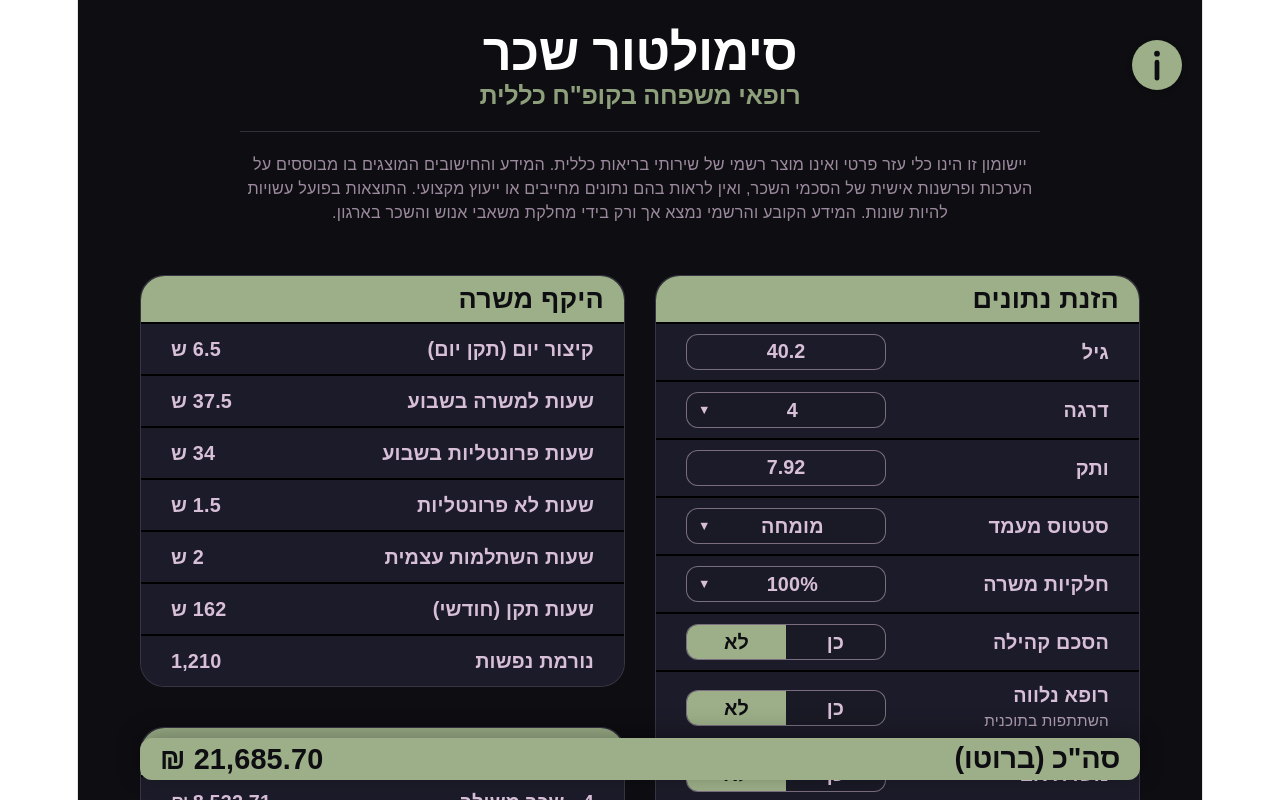
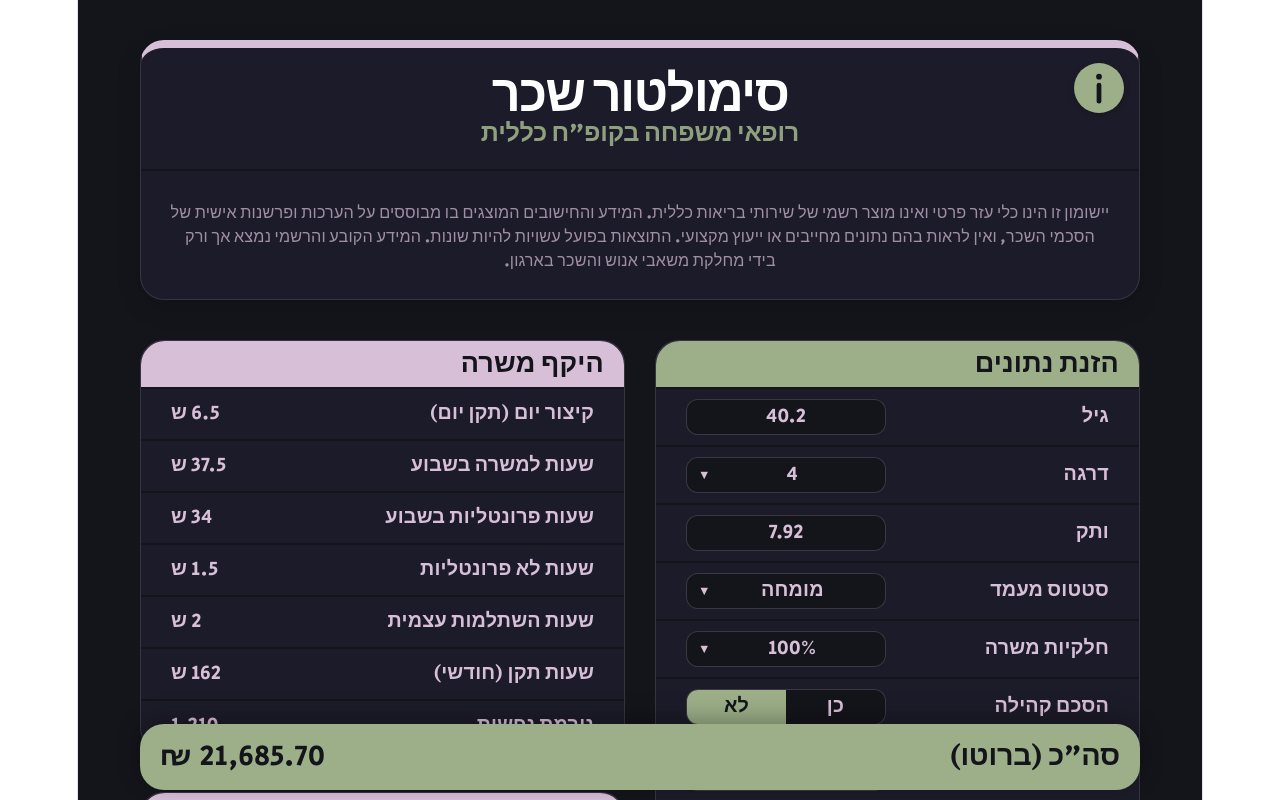
Before and after one commit to ofer952/Doc-Sal-App, a React (Vite) app in the folder physician-salary-simulator/: page / in a window 1280 px wide. Shown: the top 800 px of the page. Built offline with nearby package versions, Linux system fonts and the light colour scheme.

Commit message:
שינוי פונט

```diff
--- a/physician-salary-simulator/src/App.jsx
+++ b/physician-salary-simulator/src/App.jsx
@@ -10,7 +10,7 @@ const Disclaimer = () => (
     fontSize: '0.9rem',
     fontWeight: 'normal',
     color: '#D8BFD8',
-    maxWidth: '800px',
+    maxWidth: '940px',
     lineHeight: '1.5',
     opacity: 0.7
   }}>
@@ -45,9 +45,9 @@ const SegmentedControl = ({ value, onChange, options }) => (
     className="hover-input"
     style={{
       display: 'flex',
-      backgroundColor: '#1A1A26',
+      backgroundColor: '#14141b',
       borderRadius: '12px',
-      border: '1px solid rgba(216, 191, 216, 0.5)',
+      border: '1px solid rgba(216, 191, 216, 0.2)',
       width: '200px',
       height: '36px',
       overflow: 'hidden',
@@ -66,7 +66,7 @@ const SegmentedControl = ({ value, onChange, options }) => (
           justifyContent: 'center',
           cursor: 'pointer',
           backgroundColor: value === opt ? '#9CAF88' : 'transparent',
-          color: value === opt ? '#0D0D12' : '#D8BFD8',
+          color: value === opt ? '#14141b' : '#D8BFD8',
           fontWeight: 'bold',
           fontSize: '1.1rem',
           transition: 'all 0.2s ease',
@@ -95,7 +95,7 @@ const CustomSelect = ({ value, onChange, options }) => {
         onClick={() => setIsOpen(!isOpen)}
         className="hover-input"
         style={{
-          backgroundColor: '#1A1A26',
+          backgroundColor: '#14141b',
           color: '#D8BFD8',
           padding: '0 16px',
           borderRadius: '12px',
@@ -104,7 +104,7 @@ const CustomSelect = ({ value, onChange, options }) => {
           justifyContent: 'space-between',
           alignItems: 'center',
           boxSizing: 'border-box',
-          border: isOpen ? '1px solid #9CAF88' : '1px solid rgba(216, 191, 216, 0.5)',
+          border: isOpen ? '1px solid #9CAF88' : '1px solid rgba(216, 191, 216, 0.2)',
           transition: 'all 0.3s ease',
           width: '100%',
           height: '100%'
@@ -120,9 +120,9 @@ const CustomSelect = ({ value, onChange, options }) => {
           top: 'calc(100% + 5px)',
           left: 0,
           right: 0,
-          backgroundColor: '#15151E',
+          backgroundColor: '#14141b',
           border: '1px solid #9CAF88',
-          borderRadius: '16px',
+          borderRadius: '12px',
           overflow: 'hidden',
           zIndex: 10,
           maxHeight: '220px',
@@ -144,7 +144,7 @@ const CustomSelect = ({ value, onChange, options }) => {
                   cursor: 'pointer',
                   fontWeight: 'bold',
                   fontSize: '1.1rem',
-                  color: hovered === idx ? '#0D0D12' : '#D8BFD8',
+                  color: hovered === idx ? '#14141b' : '#D8BFD8',
                   backgroundColor: hovered === idx ? '#9CAF88' : 'transparent',
                   transition: 'all 0.1s ease'
                 }}
@@ -181,18 +181,18 @@ const InfoButton = ({ onClick }) => {
         transition: 'all 0.3s ease',
         boxShadow: isHovered ? '0 4px 12px rgba(0,0,0,0.3)' : '0 2px 6px rgba(0,0,0,0.2)'
       }}>
-        {/* שימוש ב-SVG כדי לשלוט על אורך הקו של ה-i */}
+
         <svg
           width="20" height="34" /* מידות האייקון בתוך העיגול */
           viewBox="0 0 100 180" /* הגדרת מרחב הציור */
           fill="none"
-          stroke="#0D0D12" /* האייקון נשאר שחור תמיד */
+          stroke="#14141b" /* האייקון נשאר שחור תמיד */
           strokeWidth="25" /* עובי הקו */
           strokeLinecap="round" /* קצוות מעוגלים */
           style={{ transition: 'all 0.3s ease' }}
         >
           {/* הנקודה של ה-i */}
-          <circle cx="50" cy="30" r="15" fill="#0D0D12" stroke="none" />
+          <circle cx="50" cy="30" r="15" fill="#14141b" stroke="none" />
           {/* הגזע הראשי של ה-i, מוארך כלפי מטה */}
           <path d="M50 75 L50 160" />
         </svg>
@@ -214,7 +214,7 @@ const BackButton = ({ onClick }) => {
       onClick={onClick}
     >
       <div style={{
-        width: '50px', height: '50px', borderRadius: '50%', /* הגדלנו את העיגול ל-50px */
+        width: '50px', height: '50px', borderRadius: '50%',
         border: 'none',
         display: 'flex', justifyContent: 'center', alignItems: 'center',
         backgroundColor: isHovered ? '#ffffff' : '#9CAF88',
@@ -223,9 +223,9 @@ const BackButton = ({ onClick }) => {
         transform: isHovered ? 'scale(1.15)' : 'scale(1)'
       }}>
         <svg
-          width="30" height="30" /* הגדלנו את האייקון מ-26 ל-30 */
+          width="30" height="30"
           viewBox="0 0 24 24" fill="none"
-          stroke="#0D0D12"
+          stroke="#14141b"
           strokeWidth="2" strokeLinecap="round" strokeLinejoin="round"
           style={{ transition: 'all 0.3s ease' }}
         >
@@ -511,14 +511,14 @@ export default function App() {
   };
 
   // --- צבעים וסגנונות (הפלטה החדשה) ---
-  const bgMain = '#0D0D12';
+  const bgMain = '#14141b';
   const bgCard = '#1c1b29';
   const textLilac = '#D8BFD8';
   const textSage = '#9CAF88';
-  const inputBg = '#1c1b29';
+  const inputBg = '#14141b';
   const inputText = '#D8BFD8';
 
-  const fontArial = { fontFamily: '"Arial", "Helvetica Neue", Helvetica, sans-serif' };
+  const fontArial = { fontFamily: '"Secular One", sans-serif' };
 
   const mainWrapperStyle = {
     ...fontArial,
@@ -547,36 +547,33 @@ export default function App() {
   };
 
   // --- הקוד החדש של כותרת האזורים ---
-  const CategoryHeader = ({ title, total }) => (
+  const CategoryHeader = ({ title, total, bgColor = '#D8BFD8' }) => (
     <div className="category-header" style={{
       margin: '-20px -30px 0px -30px',
       padding: '10px 20px',
-      backgroundColor: textSage,
+      backgroundColor: bgColor, /* שימוש במשתנה bgColor */
       borderTopLeftRadius: '24px',
       borderTopRightRadius: '24px',
-      borderBottom: '2px solid #000000', /* <--- הוספנו את פס ההפרדה השחור כאן */
+      borderBottom: '2px solid #14141b',
       display: 'flex',
       justifyContent: 'space-between',
       alignItems: 'center'
     }}>
 
-      {/* --- שליטה בגודל הטקסט של הכותרת (למשל "היקף משרה") --- */}
-      <h3 style={{ ...fontArial, color: '#0D0D12', fontSize: '1.5rem', fontWeight: 'bold', margin: 0 }}>
+      <h3 style={{ ...fontArial, color: '#14141b', fontSize: '1.5rem', fontWeight: 'bold', margin: 0 }}>
         {title}
       </h3>
 
       {total !== undefined && (
         <div style={{
           ...fontArial,
-          /* --- שליטה בגודל הטקסט של המספר (סכום הסה"כ) --- */
           fontSize: '1.2rem',
-          color: '#000000',
+          color: '#14141b',
           fontWeight: 'bold',
           display: 'flex',
           alignItems: 'center'
         }}>
-          {/* --- שליטה בגודל הטקסט של המילה "סה"כ" --- */}
-          <span style={{ color: '#000000', marginLeft: '8px', fontSize: '1.2rem' }}>סה"כ </span>
+          <span style={{ color: '#14141b', marginLeft: '8px', fontSize: '1.2rem' }}>סה"כ </span>
           {formatCurrency(total)}
         </div>
       )}
@@ -590,7 +587,7 @@ export default function App() {
     backgroundColor: bgCard,
     borderRadius: '0px',
     marginBottom: '0px',
-    borderBottom: '2px solid #000000',
+    borderBottom: '2px solid #14141b',
     margin: '0 var(--edge-margin)',
     padding: '12px var(--edge-padding)'
   };
@@ -633,7 +630,7 @@ export default function App() {
     color: inputText,
     padding: '0 16px',
     borderRadius: '12px',
-    border: '1px solid rgba(216, 191, 216, 0.5)',
+    border: '1px solid rgba(216, 191, 216, 0.2)',
     width: '200px',
     height: '36px',
     textAlign: 'center',
@@ -916,21 +913,26 @@ export default function App() {
     <div id="salary-simulator-root" style={mainWrapperStyle}>
 
       <style dangerouslySetInnerHTML={{__html: `
+        /* ייבוא פונט Secular One מגוגל */
+        @import url('https://fonts.googleapis.com/css2?family=Secular+One&display=swap');
+
         #salary-simulator-root {
           --edge-margin: -30px;
           --edge-padding: 30px;
         }
+
+        /* החלת הפונט על כל רכיבי האפליקציה */
         #salary-simulator-root * {
-          font-family: Arial, "Helvetica Neue", Helvetica, sans-serif !important;
+          font-family: 'Secular One', sans-serif !important;
         }
 
         ::selection {
           background-color: #9CAF88 !important;
-          color: #0D0D12 !important;
+          color: #14141b !important;
         }
         ::-moz-selection {
           background-color: #9CAF88 !important;
-          color: #0D0D12 !important;
+          color: #14141b !important;
         }
 
         input::-webkit-outer-spin-button,
@@ -946,7 +948,7 @@ export default function App() {
           width: 6px;
         }
         ::-webkit-scrollbar-track {
-          background: #000000;
+          background: #14141b;
           border-radius: 10px;
         }
         ::-webkit-scrollbar-thumb {
@@ -959,12 +961,12 @@ export default function App() {
           outline: none !important;
         }
         .hover-input:hover {
-          background-color: #333247 !important;
+          background-color: #14141b !important;
           box-shadow: inset 0 0 0 1px #D8BFD8 !important;
         }
 
         .hover-input:focus {
-          background-color: #333247 !important;
+          background-color: #14141b !important;
           box-shadow: 0 0 0 1px #9CAF88 !important;
           color: #ffffff !important;
         }
@@ -1012,7 +1014,7 @@ export default function App() {
           padding: 10px var(--edge-padding) !important;
         }
         .inputs-list > div:not(:last-child) {
-          border-bottom: 2px solid #000000;
+          border-bottom: 2px solid #14141b;
         }
 
 
@@ -1057,17 +1059,11 @@ export default function App() {
             font-size: 20px !important;
           }
 
-          /* הקטנת כפתורי הפינה במובייל */
-          .corner-action-btn {
-            transform: scale(0.65); /* מכווץ את הכפתור ל-75% מגודלו */
-            transform-origin: top right; /* שומר אותו צמוד בדיוק לפינה הימנית העליונה */
-          }
-
           /* 6. הקטנת הדיסקליימר */
           .disclaimer-text {
             font-size: 11px !important;
             line-height: 1.3 !important;
-            padding: 0 10px !important;
+            padding: 0 0px !important;
           }
 
           /* 7. הקטנת הרווח הפנימי של הכרטיסיות הכהות במובייל */
@@ -1091,10 +1087,18 @@ export default function App() {
             margin-bottom: 15px !important;
           }
 
-          /* הזזת אזור הכותרות למטה וצמצום הרווח מהכרטיסיות במובייל */
-          .header-container {
-            margin-top: 25px !important;   /* זהו הרווח מהקצה העליון של המסך */
-            margin-bottom: 20px !important; /* זהו הרווח לכיוון הכרטיסיות */
+          /* התאמות לכרטיסיית הכותרת החדשה במובייל */
+          .header-card {
+            margin-top: 10px !important;
+            margin-bottom: 25px !important;
+            padding: 25px 15px 20px 15px !important;
+          }
+
+          .header-card .corner-action-btn {
+            top: 10px !important;
+            right: 10px !important;
+            transform: scale(0.55) !important;
+            transform-origin: top right !important;
           }
 
          /* צמצום הרווחים סביב קו ההפרדה במובייל */
@@ -1129,25 +1133,43 @@ export default function App() {
       {/* ================= מסך הסימולטור ================= */}
       {currentView === 'simulator' && (
         <>
-          {/* מיכל הכותרת (מוגדר כ-relative כדי לאפשר לכפתור לצוף בתוכו) */}
-          <div className="header-container" style={{ position: 'relative', textAlign: 'center', marginBottom: '50px', display: 'flex', flexDirection: 'column', alignItems: 'center', width: '100%' }}>
-
-            {/* הכפתור צף בפינה הימנית העליונה */}
-            <div className="corner-action-btn" style={{ position: 'absolute', top: '0', right: '0' }}>
+          {/* כרטיסיית הכותרת הראשית (עם פס הדגשה ורוד עליון) */}
+          <div className="header-card" style={{
+            backgroundColor: '#1c1b29',
+            borderRadius: '24px',
+            border: '1px solid rgba(216, 191, 216, 0.15)',
+            borderTop: '8px solid #D8BFD8', /* <--- זה הפס הורוד הדק למעלה! */
+            width: '100%',
+            maxWidth: '1000px',
+            boxSizing: 'border-box',
+            margin: '0 auto 40px auto',
+            padding: '35px 20px 25px 20px', /* ריווח אחיד לכל התוכן */
+            display: 'flex',
+            flexDirection: 'column',
+            alignItems: 'center',
+            position: 'relative', /* מאפשר למקם את הכפתור בפינה */
+            boxShadow: '0 8px 24px rgba(0,0,0,0.15)'
+          }}>
+
+            {/* הכפתור בפינה הימנית העליונה */}
+            <div className="corner-action-btn" style={{ position: 'absolute', top: '15px', right: '15px' }}>
               <InfoButton onClick={() => setCurrentView('info')} />
             </div>
 
-            <div className="main-title-wrapper" style={{ display: 'flex', alignItems: 'center', gap: '12px', marginBottom: '15px' }}>
-              <h1 style={{ ...fontArial, margin: 0, fontSize: '2.8rem', fontWeight: 'bold', letterSpacing: '-0.5px', color: '#ffffff' }}>
-                סימולטור שכר
-              </h1>
-            </div>
-
-            <h2 style={{ ...fontArial, margin: '0', fontSize: '1.4rem', fontWeight: 'bold', color: textSage, opacity: 0.9 }}>
+            <h1 style={{ fontFamily: '"Secular One", sans-serif', margin: '0 0 10px 0', fontSize: '2.8rem', fontWeight: 'bold', color: '#ffffff' }}>
+              סימולטור שכר
+            </h1>
+
+            <h2 style={{ fontFamily: '"Secular One", sans-serif', margin: '0', fontSize: '1.4rem', fontWeight: 'bold', color: '#9CAF88', opacity: 0.9 }}>
               רופאי משפחה בקופ"ח כללית
             </h2>
 
-            <div className="title-divider" style={{ width: '100%', maxWidth: '800px', height: '1px', backgroundColor: 'rgba(216, 191, 216, 0.2)', marginTop: '20px', marginBottom: '5px' }}></div>
+            <div className="title-divider" style={{
+              alignSelf: 'stretch',
+              margin: '20px -20px 15px -20px',
+              height: '2px',
+              backgroundColor: '#14141b'
+            }}></div>
 
             <Disclaimer />
           </div>
@@ -1155,7 +1177,7 @@ export default function App() {
       <div className="main-layout" style={{ display: 'grid', gap: '30px', maxWidth: '1000px', margin: '0 auto' }}>
 
         <div className="data-card" style={{ ...cardStyle, height: 'fit-content' }}>
-          <CategoryHeader title="הזנת נתונים" />
+          <CategoryHeader title="הזנת נתונים" bgColor="#9CAF88" />
 
           <div className="inputs-list" style={{ display: 'flex', flexDirection: 'column' }}>
             <div style={rowFlex}>
@@ -1404,24 +1426,24 @@ export default function App() {
 
       <div style={{
         backgroundColor: '#9CAF88',
-        color: '#0D0D12',
+        color: '#14141b',
         maxWidth: '1000px',
         margin: '30px auto 20px auto',
-        borderRadius: '12px',
-        padding: '4px 20px',
+        borderRadius: '24px',
         display: 'flex',
         justifyContent: 'space-between',
         alignItems: 'center',
         boxSizing: 'border-box',
 
-        /* --- פקודות הריחוף החדשות --- */
+        /* --- פקודות הריחוף והעובי --- */
         position: 'sticky',
-        bottom: '20px',
+        bottom: '10px', /* <--- זו השורה שגורמת לו להישאר דביק למטה! */
+        padding: '16px 20px',
         zIndex: 100,
         boxShadow: '0 -5px 25px rgba(0, 0, 0, 0.3)'
       }}>
-        <h2 style={{ margin: 0, fontSize: '1.6rem', fontWeight: 'bold', color: '#0D0D12' }}>סה"כ (ברוטו)</h2>
-        <div style={{ fontSize: '1.6rem', fontWeight: 'bold', display: 'flex', alignItems: 'center', direction: 'ltr', color: '#0D0D12' }}>
+        <h2 style={{ margin: 0, fontSize: '1.6rem', fontWeight: 'bold', color: '#14141b' }}>סה"כ (ברוטו)</h2>
+        <div style={{ fontSize: '1.6rem', fontWeight: 'bold', display: 'flex', alignItems: 'center', direction: 'ltr', color: '#14141b' }}>
           <span style={{ marginRight: '8px' }}>₪</span>
           <span>{grossSalary.toLocaleString(undefined, { minimumFractionDigits: 2, maximumFractionDigits: 2 })}</span>
         </div>
@@ -1432,28 +1454,52 @@ export default function App() {
       {/* ================= מסך המידע הנוסף ================= */}
       {currentView === 'info' && (
         <>
-          {/* מיכל הכותרת של מסך המידע */}
-          <div className="header-container" style={{ position: 'relative', textAlign: 'center', marginBottom: '40px', display: 'flex', flexDirection: 'column', alignItems: 'center', width: '100%' }}>
-
-            {/* כפתור החזרה צף בפינה הימנית העליונה */}
-            <div className="corner-action-btn" style={{ position: 'absolute', top: '0', right: '0' }}>
+          {/* כרטיסיית הכותרת - מסך מידע (עם פס הדגשה ורוד עליון) */}
+          <div className="header-card" style={{
+            backgroundColor: '#1c1b29',
+            borderRadius: '24px',
+            border: '1px solid rgba(216, 191, 216, 0.15)',
+            borderTop: '8px solid #D8BFD8', /* הפס הורוד */
+            width: '100%',
+            maxWidth: '1000px',
+            boxSizing: 'border-box',
+            margin: '0 auto 40px auto',
+            padding: '35px 20px 25px 20px',
+            display: 'flex',
+            flexDirection: 'column',
+            alignItems: 'center',
+            position: 'relative',
+            boxShadow: '0 8px 24px rgba(0,0,0,0.15)'
+          }}>
+
+            <div className="corner-action-btn" style={{ position: 'absolute', top: '15px', right: '15px' }}>
               <BackButton onClick={() => setCurrentView('simulator')} />
             </div>
 
-            <h1 style={{ ...fontArial, fontSize: '2.8rem', fontWeight: 'bold', color: '#ffffff', margin: '0 0 10px 0' }}>מידע נוסף</h1>
-            <h2 style={{ ...fontArial, fontSize: '1.4rem', color: textSage, margin: 0, fontWeight: 'bold' }}>תוספות ורכיבי שכר</h2>
-
-            <div className="title-divider" style={{ width: '100%', maxWidth: '800px', height: '1px', backgroundColor: 'rgba(216, 191, 216, 0.2)', marginTop: '20px', marginBottom: '5px' }}></div>
+            <h1 style={{ fontFamily: '"Secular One", sans-serif', margin: '0 0 10px 0', fontSize: '2.8rem', fontWeight: 'bold', color: '#ffffff' }}>
+              מידע נוסף
+            </h1>
+
+            <h2 style={{ fontFamily: '"Secular One", sans-serif', margin: '0', fontSize: '1.4rem', fontWeight: 'bold', color: '#9CAF88', opacity: 0.9 }}>
+              תוספות ורכיבי שכר
+            </h2>
+
+            <div className="title-divider" style={{
+              alignSelf: 'stretch',
+              margin: '20px -20px 15px -20px',
+              height: '2px',
+              backgroundColor: '#14141b'
+            }}></div>
 
             <Disclaimer />
           </div>
 
           {/* ציור הכרטיסיות הכהות והרכיבים מתוך מאגר המידע */}
-          <div className="main-layout" style={{ display: 'grid', gap: '30px' }}>
+          <div style={{ display: 'flex', flexDirection: 'column', gap: '30px', width: '100%', maxWidth: '1000px', margin: '0 auto' }}>
             {infoData.map((section, index) => (
               <div key={index} className="data-card" style={cardStyle}>
 
-                <CategoryHeader title={section.category} />
+                <CategoryHeader title={section.category} bgColor="#9CAF88" />
 
                 {/* ביטלנו את ה-gap כדי שהשורות ייצמדו, ויצרנו עיצוב שורות כמו בסימולטור */}
                 <div style={{ display: 'flex', flexDirection: 'column' }}>
@@ -1474,7 +1520,7 @@ export default function App() {
                           alignItems: 'center',
                           margin: '0 var(--edge-margin)', /* מתיחה מקצה לקצה כמו בסימולטור */
                           padding: '16px var(--edge-padding)',
-                          borderBottom: isLast ? 'none' : '2px solid #000000', /* קו ההפרדה השחור! */
+                          borderBottom: isLast ? 'none' : '2px solid #14141b', /* קו ההפרדה השחור! */
                           borderBottomRightRadius: isLast ? '24px' : '0',
                           borderBottomLeftRadius: isLast ? '24px' : '0',
                           transition: 'all 0.3s ease'
```
